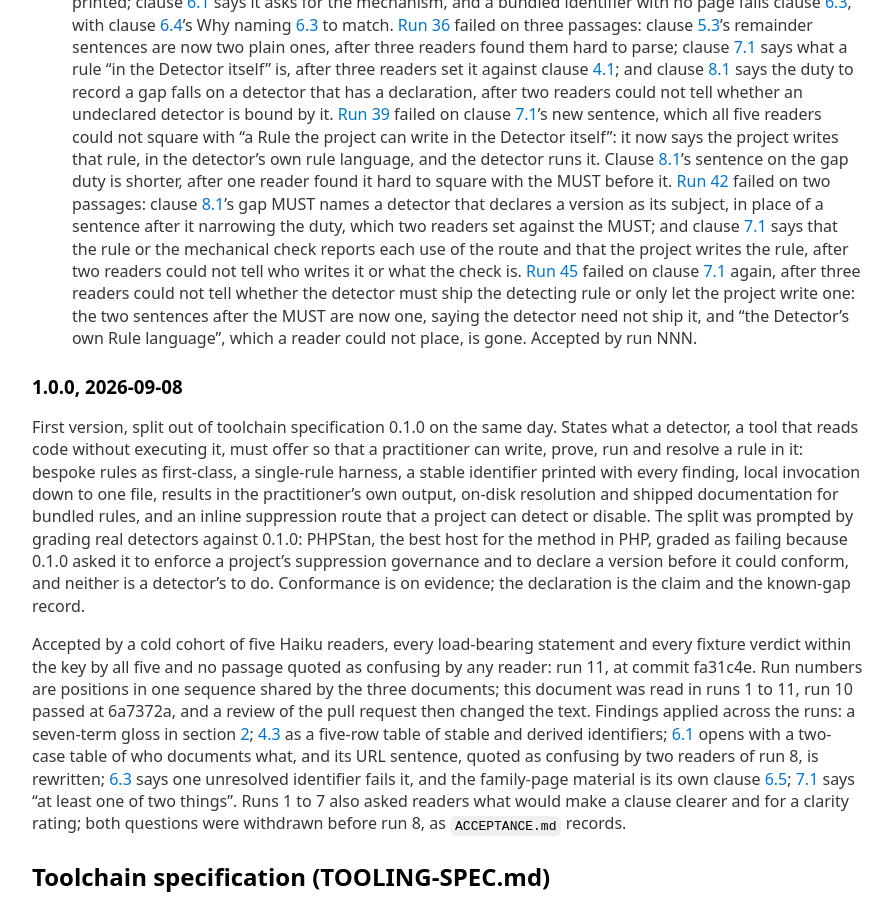
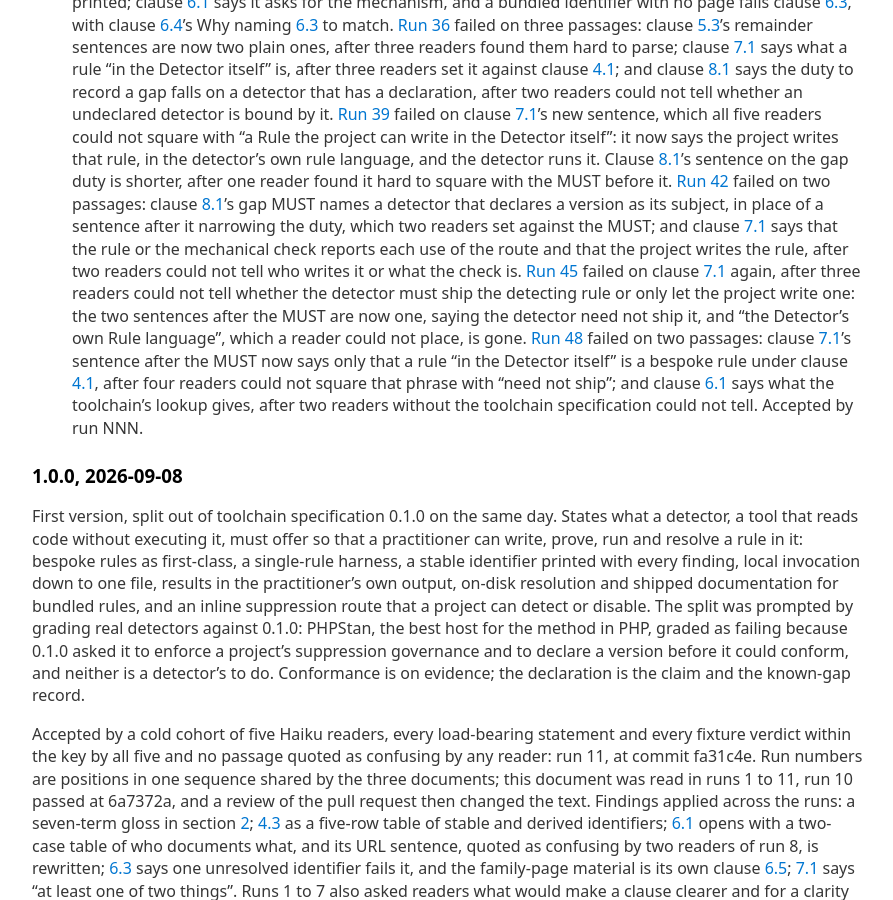
Before and after one commit to Defence-Before-Fix/defence-before-fix.github.io, a Jekyll site: the page built from CHANGELOG.md, in a window 1280 px wide and 900 px high, scrolled down 2661 px. Shown: the whole window, without its empty margins (192-1085 px from the left). Built offline with Jekyll 4.4.1, drawn with Linux system fonts in a browser that asks for light colours; our own code applies the rules of GitHub Pages for plain Markdown files; part of the change alters nothing that is shown.

Commit message:
Detector 7.1 and 6.1: the passages run 48 failed on
7.1's sentence after the MUST says only that a rule "in the Detector
itself" is a bespoke rule under clause 4.1, dropping "need not ship";
6.1 says what the toolchain's lookup gives: identifier to documentation
on disk.

Co-Authored-By: Claude Opus 5.5 <noreply@anthropic.com>

```diff
--- a/DETECTOR-SPEC.md
+++ b/DETECTOR-SPEC.md
@@ -204,7 +204,7 @@ transformation of it. Where the [Identifier] is itself a URL, as method clause 3
 the [Detector] prints that URL and has done what this clause asks. What this clause forbids is
 a documentation path printed alongside a shorter [Identifier] that cannot be looked up on its
 own. The lookup for such
-a [Rule] is an obligation on the project's assembled [Toolchain], under clause 4.2
+a [Rule], from the [Identifier] to its documentation on disk, is an obligation on the project's assembled [Toolchain], under clause 4.2
 of the [toolchain specification](TOOLING-SPEC.md), and a [Detector] that offers it as well has
 gone further than this clause asks.
 
@@ -277,8 +277,8 @@ An inline ignore comment, a per-line directive and a generated [Baseline] are al
 routes. The [Detector] MAY ship them. For each one it MUST do at least one of two things, and either
 alone satisfies this clause: make the route disableable by configuration; or make the route
 detectable, by a [Rule] the project can write in the [Detector] itself or by a mechanical check
-the [Detector] documents. The [Detector] need not ship that [Rule]: it is enough that the
-project can write it, as a bespoke [Rule] under clause 4.1. Either lets a project which decides to forbid
+the [Detector] documents. A [Rule] "in the [Detector] itself" is a bespoke [Rule] under clause
+4.1. Either lets a project which decides to forbid
 the route enforce that decision. A route that can be neither switched off nor seen does not [Conform].
 
 **Why**: the method specification's position is that [Suppression] is an [Owner]
```
Also changed, not shown: CHANGELOG.md.
